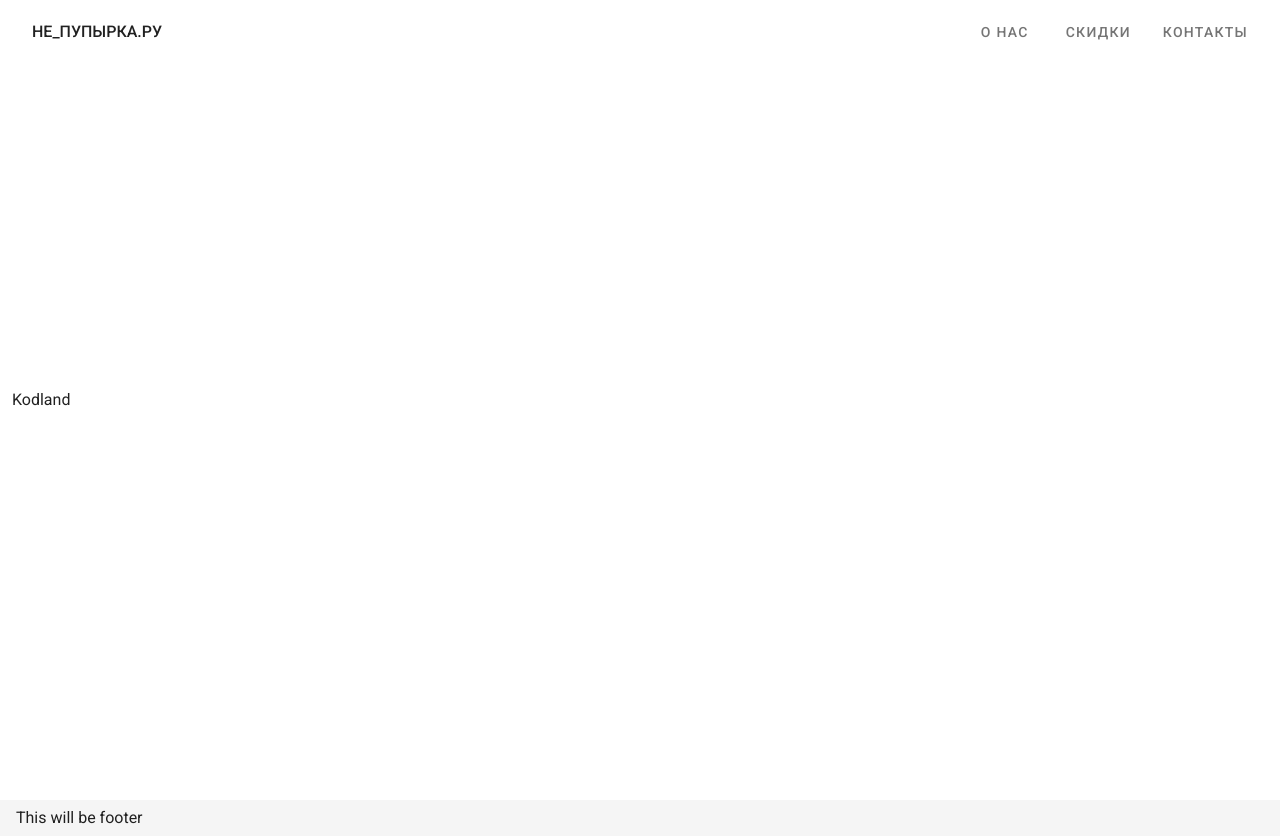
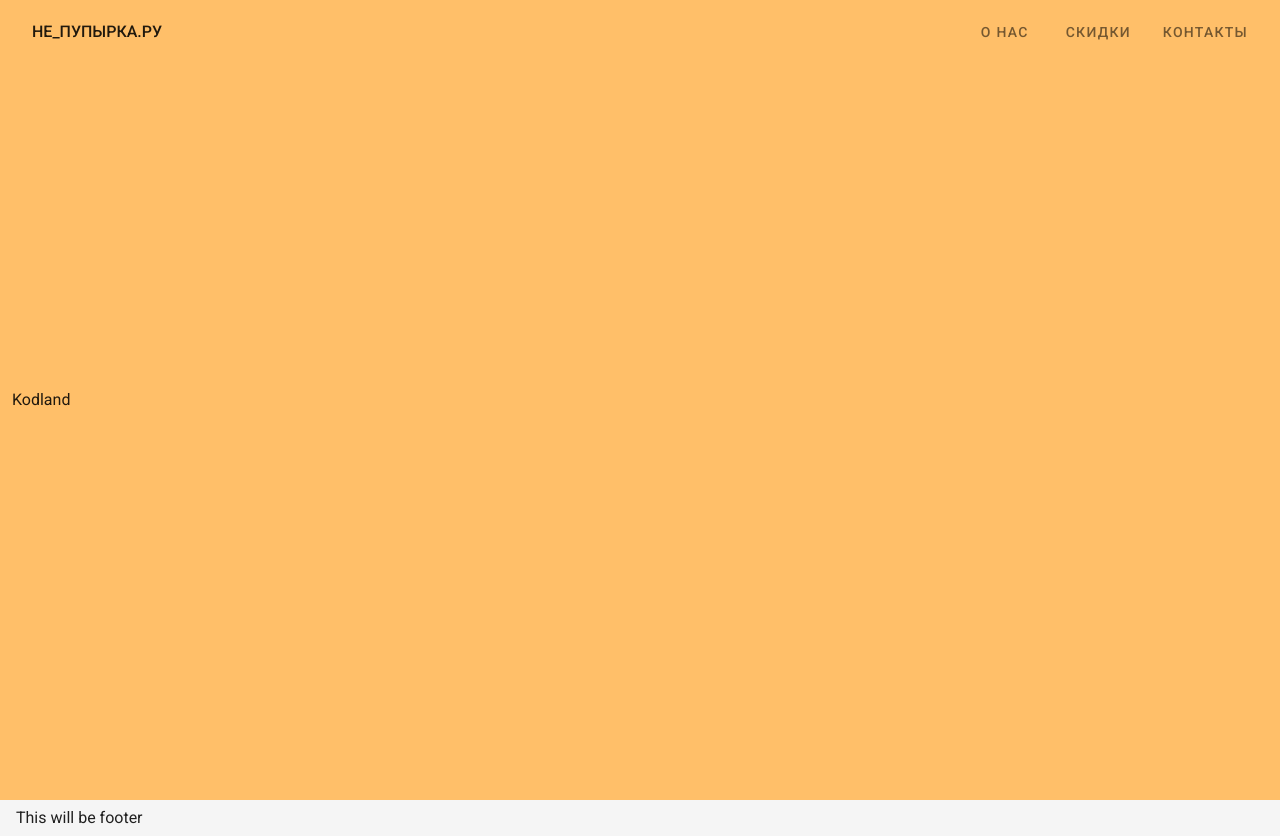
Before and after one commit to satrioarbiyudho/kodland, a Nuxt app: page / in a window 1280 px wide. Built offline with nearby package versions, Linux system fonts and the light colour scheme.

Commit message:
🚧 Initialize Dummy Router

```diff
--- /dev/null
+++ b/pages/ckn.vue
@@ -0,0 +1,9 @@
+<template>
+  <v-container class="fill-height" fluid kodland1> СКИДКИ </v-container>
+</template>
+
+<script>
+export default {}
+</script>
+
+<style></style>
--- a/pages/index.vue
+++ b/pages/index.vue
@@ -1,5 +1,5 @@
 <template>
-  <v-container class="fill-height" fluid> Kodland </v-container>
+  <v-container class="fill-height" fluid kodland1> Kodland </v-container>
 </template>
 
 <script>
--- /dev/null
+++ b/pages/kon.vue
@@ -0,0 +1,9 @@
+<template>
+  <v-container class="fill-height" fluid kodland1> КОНТАКТЫ </v-container>
+</template>
+
+<script>
+export default {}
+</script>
+
+<style></style>
--- /dev/null
+++ b/pages/oha.vue
@@ -0,0 +1,9 @@
+<template>
+  <v-container class="fill-height" fluid kodland1> O HAC </v-container>
+</template>
+
+<script>
+export default {}
+</script>
+
+<style></style>
```
